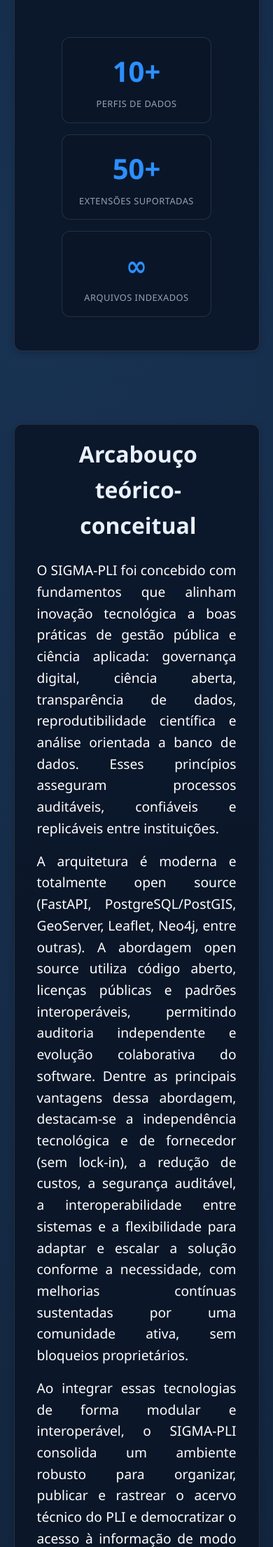
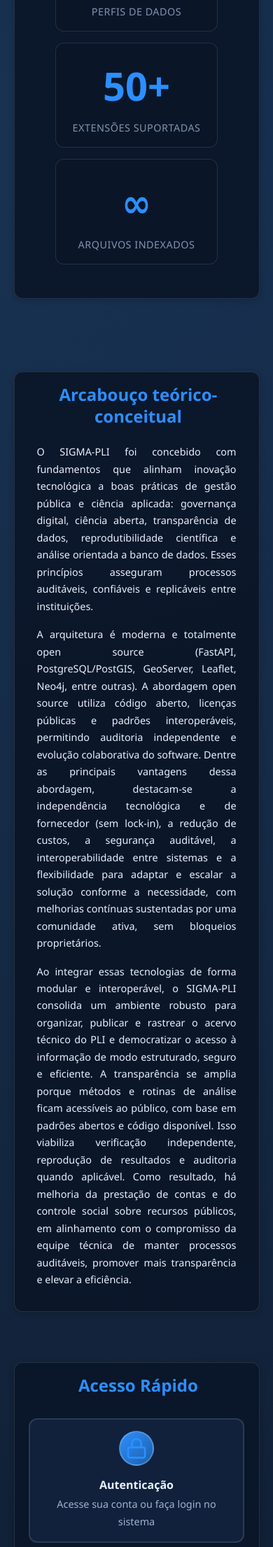
Before and after one commit to vpcapanema/SIGMA-PLI, a FastAPI app: page / in a window 390 px wide. Shown: the part 998-3209 px from the top of the page at 70% size. Run offline with FastAPI, Linux system fonts and the light colour scheme.

Commit message:
feat(home): padroniza tipografia completa - H3 azul accent, H4 branco, texto normal dashboard-text

```diff
--- /dev/null
+++ b/static/css/M00_home/style_home_typography.css
@@ -0,0 +1,98 @@
+/* SIGMA-PLI - M00: Home - Typography Standards */
+/* Padronização COMPLETA de tipografia da página inicial */
+
+/* ============================================
+   TÍTULOS PRINCIPAIS (H3) - Títulos de Seções
+   ============================================ */
+.hero-section h3,
+.theory-section h3,
+.quick-links-section h3,
+.contact-section h3,
+.card-main h3 {
+  color: var(--dashboard-accent) !important;
+  font-size: var(--font-size-2xl) !important;
+  font-weight: 700 !important;
+  text-align: center !important;
+  margin-bottom: var(--spacing-xl) !important;
+  line-height: 1.3 !important;
+}
+
+/* ============================================
+   SUBTÍTULOS (H4) - Títulos dentro de Cards
+   ============================================ */
+.quick-link-card h4,
+.info-item h4,
+.contact-form h4,
+.feature-card h4 {
+  color: var(--dashboard-text) !important;
+  font-size: var(--font-size-lg) !important;
+  font-weight: 700 !important;
+  line-height: 1.4 !important;
+}
+
+/* ============================================
+   TEXTO NORMAL (P, DIV)
+   ============================================ */
+.hero-description,
+.theory-section p,
+.theory-section .justified,
+.quick-link-card p,
+.info-item p,
+.contact-form p,
+.feature-card p {
+  color: var(--dashboard-text) !important;
+  font-size: var(--font-size-base) !important;
+  line-height: 1.7 !important;
+}
+
+/* ============================================
+   TEXTO SECUNDÁRIO/MUTED
+   ============================================ */
+.quick-link-card p,
+.stat-label {
+  color: var(--dashboard-muted) !important;
+  font-size: var(--font-size-sm) !important;
+}
+
+/* ============================================
+   NÚMEROS E ESTATÍSTICAS
+   ============================================ */
+.stat-number {
+  color: var(--dashboard-accent) !important;
+  font-size: var(--font-size-3xl) !important;
+  font-weight: 700 !important;
+}
+
+/* ============================================
+   ÍCONES
+   ============================================ */
+.quick-icon svg,
+.feature-icon svg,
+.info-item h4 svg {
+  color: var(--dashboard-accent) !important;
+}
+
+/* ============================================
+   RESPONSIVO - Mobile
+   ============================================ */
+@media (max-width: 768px) {
+  .hero-section h3,
+  .theory-section h3,
+  .quick-links-section h3,
+  .contact-section h3,
+  .card-main h3 {
+    font-size: var(--font-size-xl) !important;
+    margin-bottom: var(--spacing-lg) !important;
+  }
+
+  .quick-link-card h4,
+  .info-item h4 {
+    font-size: var(--font-size-base) !important;
+  }
+
+  .hero-description,
+  .theory-section p,
+  .theory-section .justified {
+    font-size: var(--font-size-sm) !important;
+  }
+}
--- a/templates/pages/M00_home/template_home_index_pagina.html
+++ b/templates/pages/M00_home/template_home_index_pagina.html
@@ -16,6 +16,8 @@
     <link rel="stylesheet" href="/static/css/M00_home/style_home_navigation.css">
     <link rel="stylesheet" href="/static/css/M00_home/style_home_contact_forms.css">
     <link rel="stylesheet" href="/static/css/M00_home/style_home_quick_links.css">
+    <!-- Tipografia padronizada - DEVE ser carregado por último para sobrescrever inconsistências -->
+    <link rel="stylesheet" href="/static/css/M00_home/style_home_typography.css">
 </head>
 
 <body class="dashboard-body">
```
